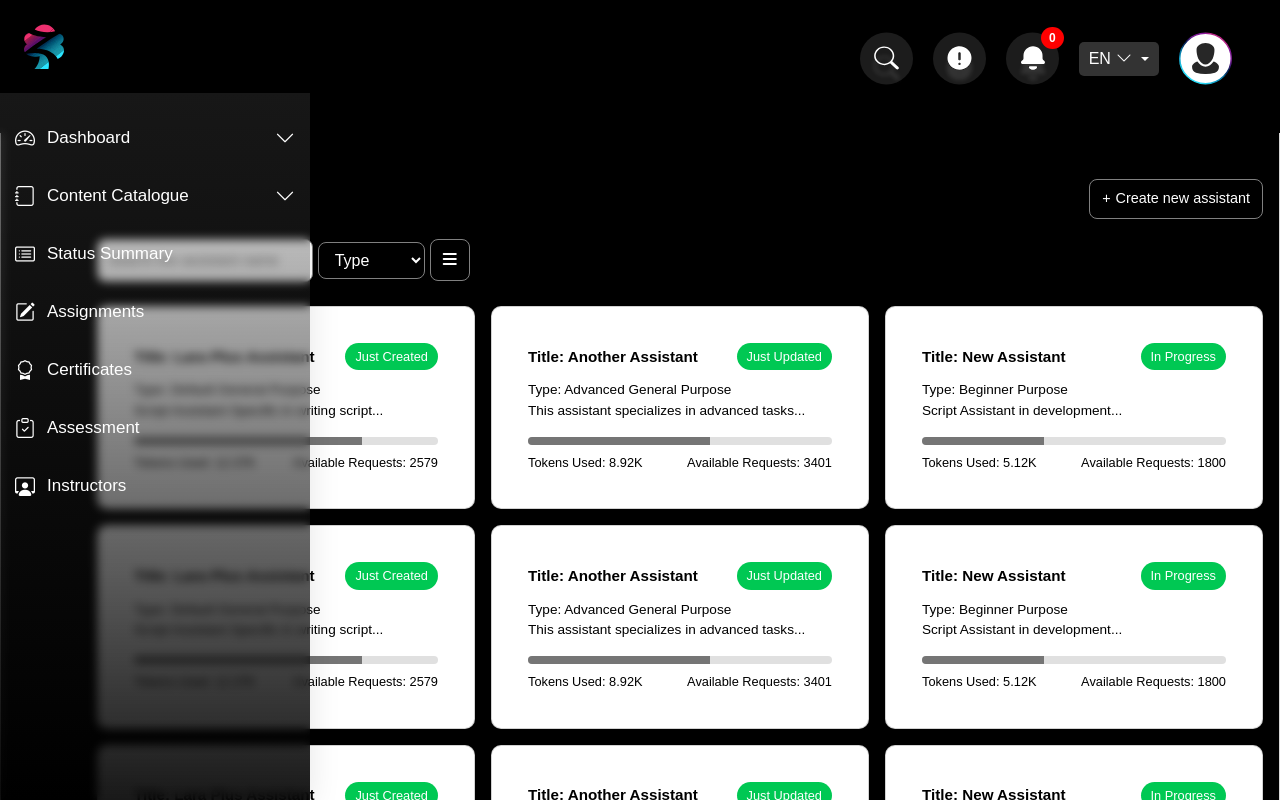
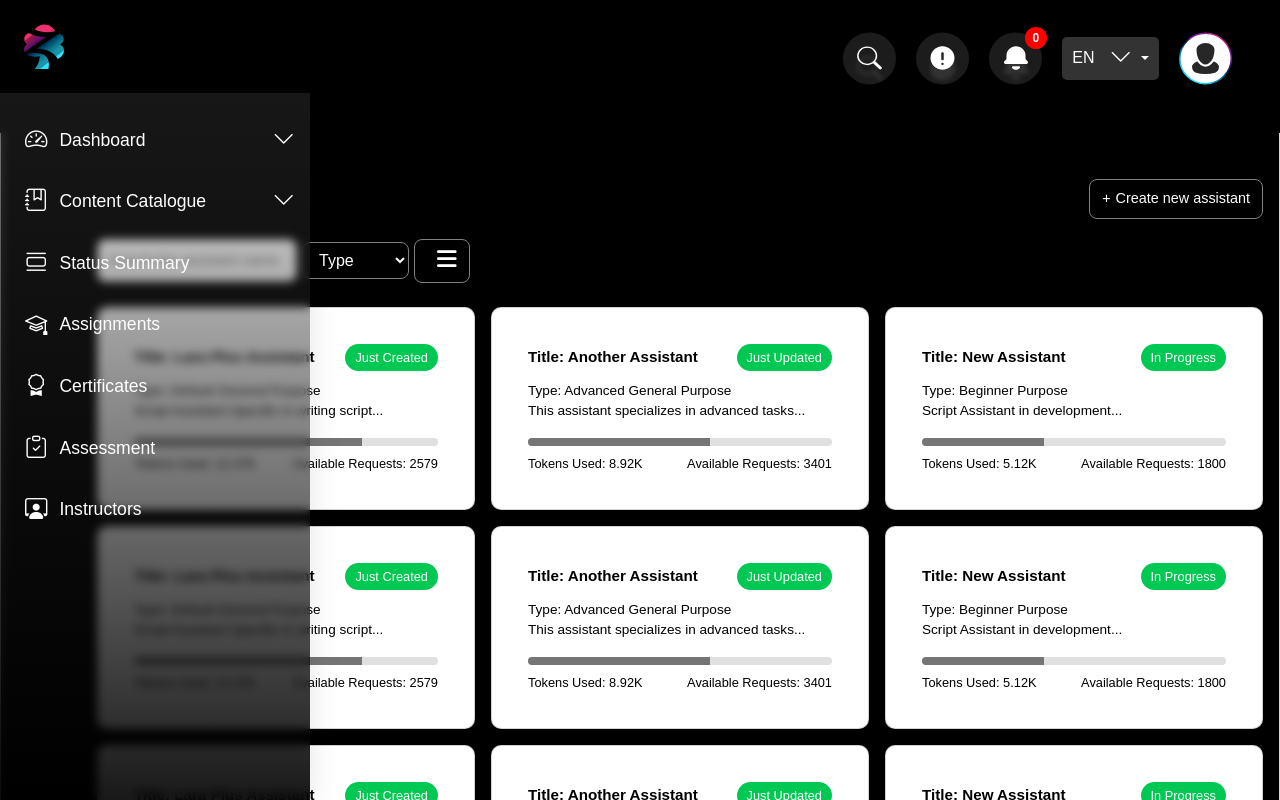
Before and after one commit to ibrahimsaber1/LARA-Platform-Frontend, a React (Vite) app: page / in a window 1280 px wide. Shown: the top 800 px of the page. Built offline with nearby package versions, Linux system fonts and the light colour scheme.

Commit message:
fix the sidebar icons

```diff
--- a/src/Components/Sidebar/Sidebar.jsx
+++ b/src/Components/Sidebar/Sidebar.jsx
@@ -42,7 +42,7 @@ const Sidebar = () => {
             >
               <div>
 
-                <i className="bi bi-speedometer2"></i>
+                <i className="bi bi-speedometer2 sidebar-icon"></i>
 
                 <span>Dashboard</span>
               </div>
@@ -50,6 +50,7 @@ const Sidebar = () => {
                 className={`bi bi-chevron-down ${
                   collapsedStates["dashboard"] ? "rotate" : ""
                 }`}
+                style={{ display: isCollapsed ? "none" : "inline-block" }}
               ></i>
             </a>
             <ul
@@ -86,13 +87,14 @@ const Sidebar = () => {
               onClick={() => toggleCollapse("contentCatalogue")}
             >
               <div>
-                <i className="bi bi-journal"></i>
+                <i className="bi bi-journal-bookmark sidebar-icon"></i>
                 <span>Content Catalogue</span>
               </div>
               <i
                 className={`bi bi-chevron-down ${
-                  collapsedStates["contentCatalogue"] ? "rotate" : ""
+                  collapsedStates["dashboard"] ? "rotate" : ""
                 }`}
+                style={{ display: isCollapsed ? "none" : "inline-block" }}
               ></i>
             </a>
             <ul
@@ -123,9 +125,9 @@ const Sidebar = () => {
 
           {/* Other Menu Items */}
           <li>
-            <a href="/status-summary">
+            <a href="/status-summary ">
               <div>
-                <i className="bi bi-card-list"></i>
+                <i className="bi bi-view-list sidebar-icon"></i>
                 <span>Status Summary</span>
               </div>
             </a>
@@ -133,7 +135,7 @@ const Sidebar = () => {
           <li>
             <a href="/assignments">
               <div>
-                <i className="bi bi-pencil-square"></i>
+                <i className="bi bi-mortarboard sidebar-icon"></i>
                 <span>Assignments</span>
               </div>
             </a>
@@ -141,7 +143,7 @@ const Sidebar = () => {
           <li>
             <a href="/certificates">
               <div>
-                <i className="bi bi-award"></i>
+                <i className="bi bi-award sidebar-icon"></i>
                 <span>Certificates</span>
               </div>
             </a>
@@ -149,7 +151,7 @@ const Sidebar = () => {
           <li>
             <a href="/assessment">
               <div>
-                <i className="bi bi-clipboard-check"></i>
+                <i className="bi bi-clipboard-check sidebar-icon"></i>
                 <span>Assessment</span>
               </div>
             </a>
@@ -157,7 +159,7 @@ const Sidebar = () => {
           <li>
             <a href="/instructors">
               <div>
-                <i className="bi bi-person-workspace"></i>
+                <i className="bi bi-person-workspace sidebar-icon"></i>
                 <span>Instructors</span>
               </div>
             </a>
--- a/src/assets/styles/Sidebar.css
+++ b/src/assets/styles/Sidebar.css
@@ -92,14 +92,19 @@
     width: 200px;
   }
 
-  ul li a i {
-    font-size: 20px;
+  ul li a {
+    font-size: 1.1rem;
   }
 
+  i{
+    font-size: 1.4rem;
+    padding-inline-start: 10px;
+  }
   .collapse {
     display: none;
     padding-left: 20px;
   }
+
 
   .collapse.show {
     display: block;
```
